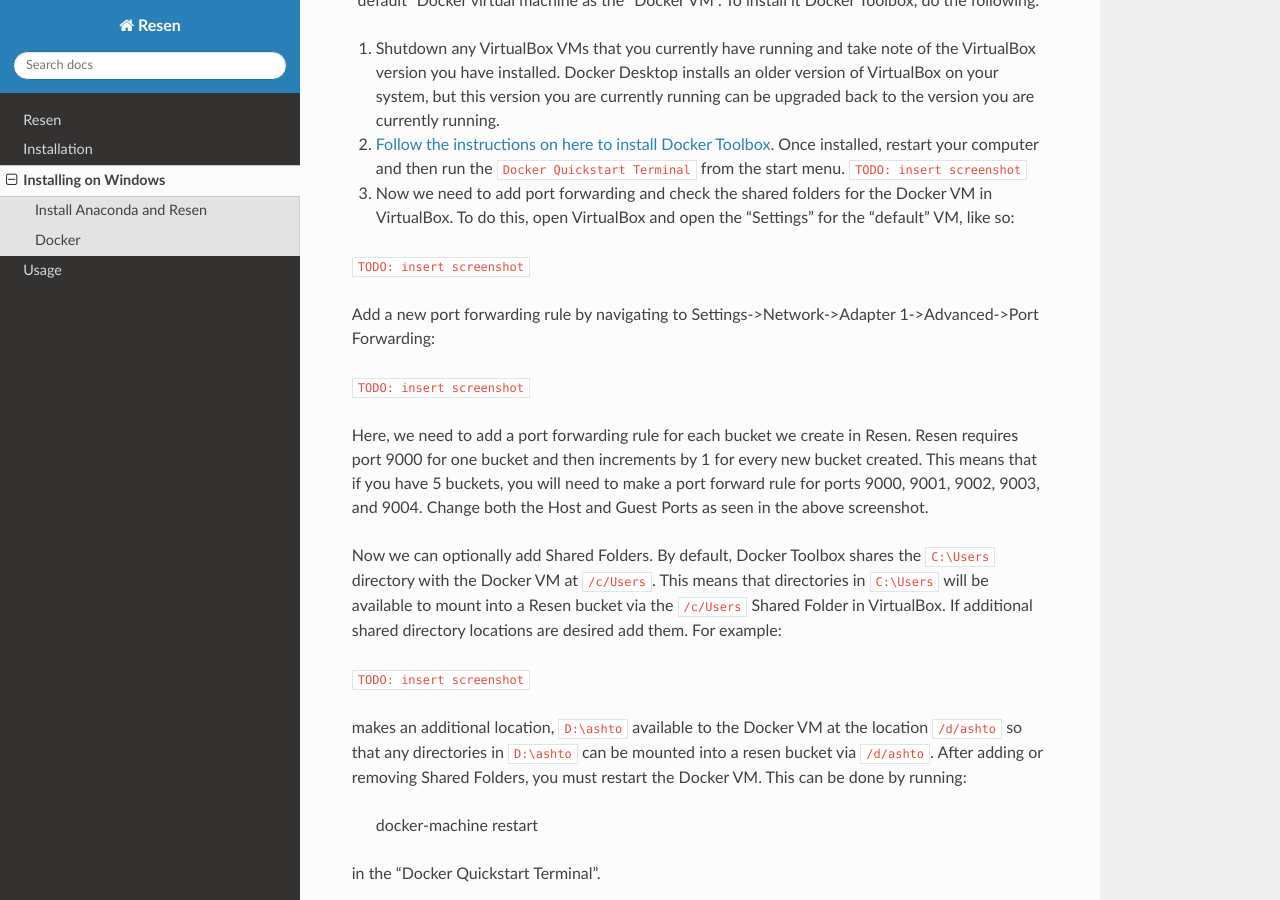
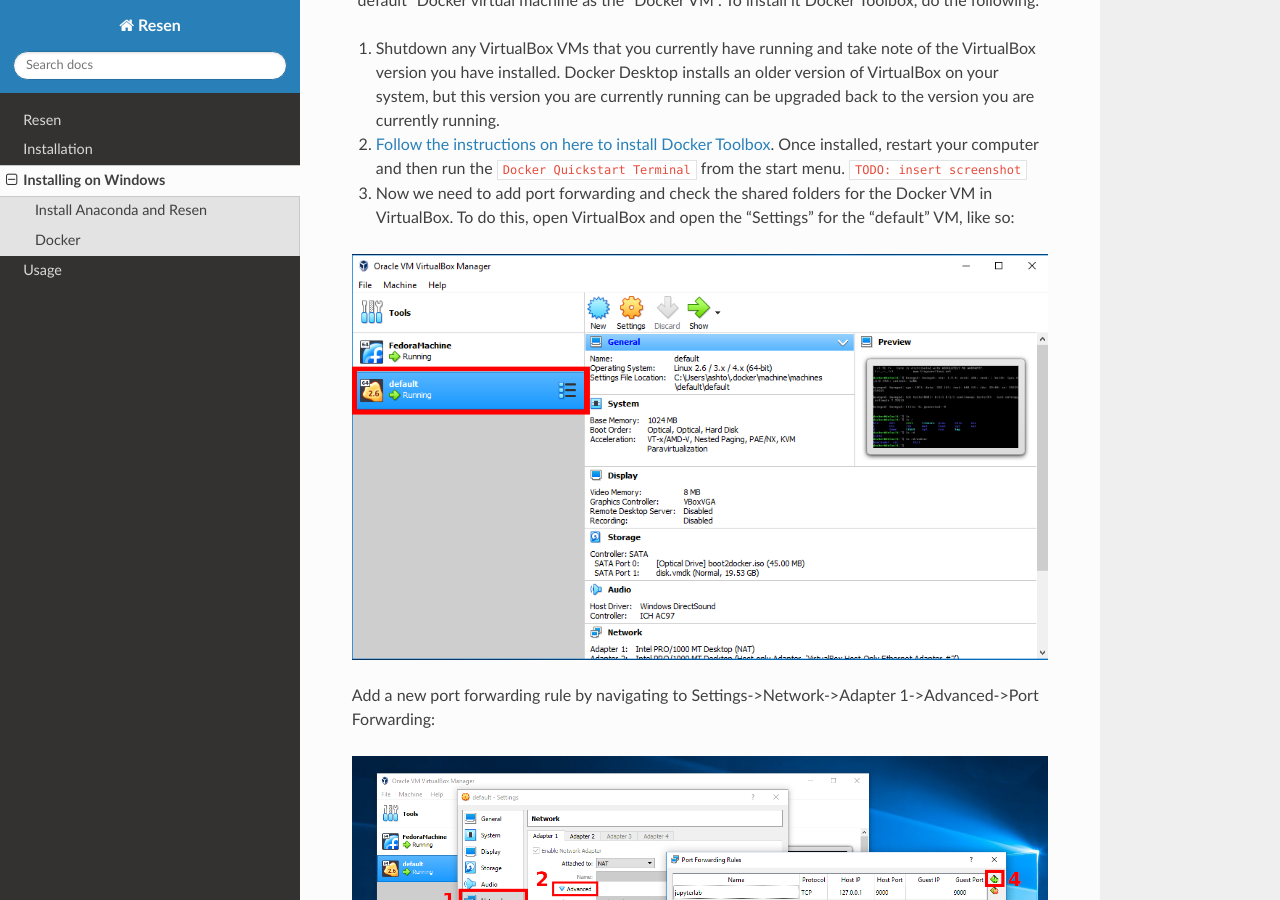
Before and after one commit to EarthCubeInGeo/resen, a Sphinx documentation site: the page built from docs/installation_windows.rst, in a window 1280 px wide and 900 px high, scrolled down 1325 px. Built offline with Sphinx 7.4.7 and the Read the Docs theme 2.0.0, drawn with Linux system fonts in a browser that asks for light colours.

Commit message:
Added screenshots into windows install instructions.

```diff
--- a/docs/installation_windows.rst
+++ b/docs/installation_windows.rst
@@ -49,17 +49,18 @@
 
 3. Now we need to add port forwarding and check the shared folders for the Docker VM in VirtualBox. To do this, open VirtualBox and open the "Settings" for the "default" VM, like so:
 
-``TODO: insert screenshot``
+.. image:: images/vbox.png
 
 Add a new port forwarding rule by navigating to Settings->Network->Adapter 1->Advanced->Port Forwarding:
 
-``TODO: insert screenshot``
+.. image:: images/port_forward.png
 
 Here, we need to add a port forwarding rule for each bucket we create in Resen. Resen requires port 9000 for one bucket and then increments by 1 for every new bucket created. This means that if you have 5 buckets, you will need to make a port forward rule for ports 9000, 9001, 9002, 9003, and 9004. Change both the Host and Guest Ports as seen in the above screenshot.
 
 Now we can optionally add Shared Folders. By default, Docker Toolbox shares the ``C:\Users`` directory with the Docker VM at ``/c/Users``. This means that directories in ``C:\Users`` will be available to mount into a Resen bucket via the ``/c/Users`` Shared Folder in VirtualBox. If additional shared directory locations are desired add them. For example:
 
-``TODO: insert screenshot``
+.. image:: images/shared_folder.png
+.. image:: images/add_shared_folder.png
 
 makes an additional location, ``D:\ashto`` available to the Docker VM at the location ``/d/ashto`` so that any directories in ``D:\ashto`` can be mounted into a resen bucket via ``/d/ashto``. After adding or removing Shared Folders, you must restart the Docker VM. This can be done by running:
 
```
